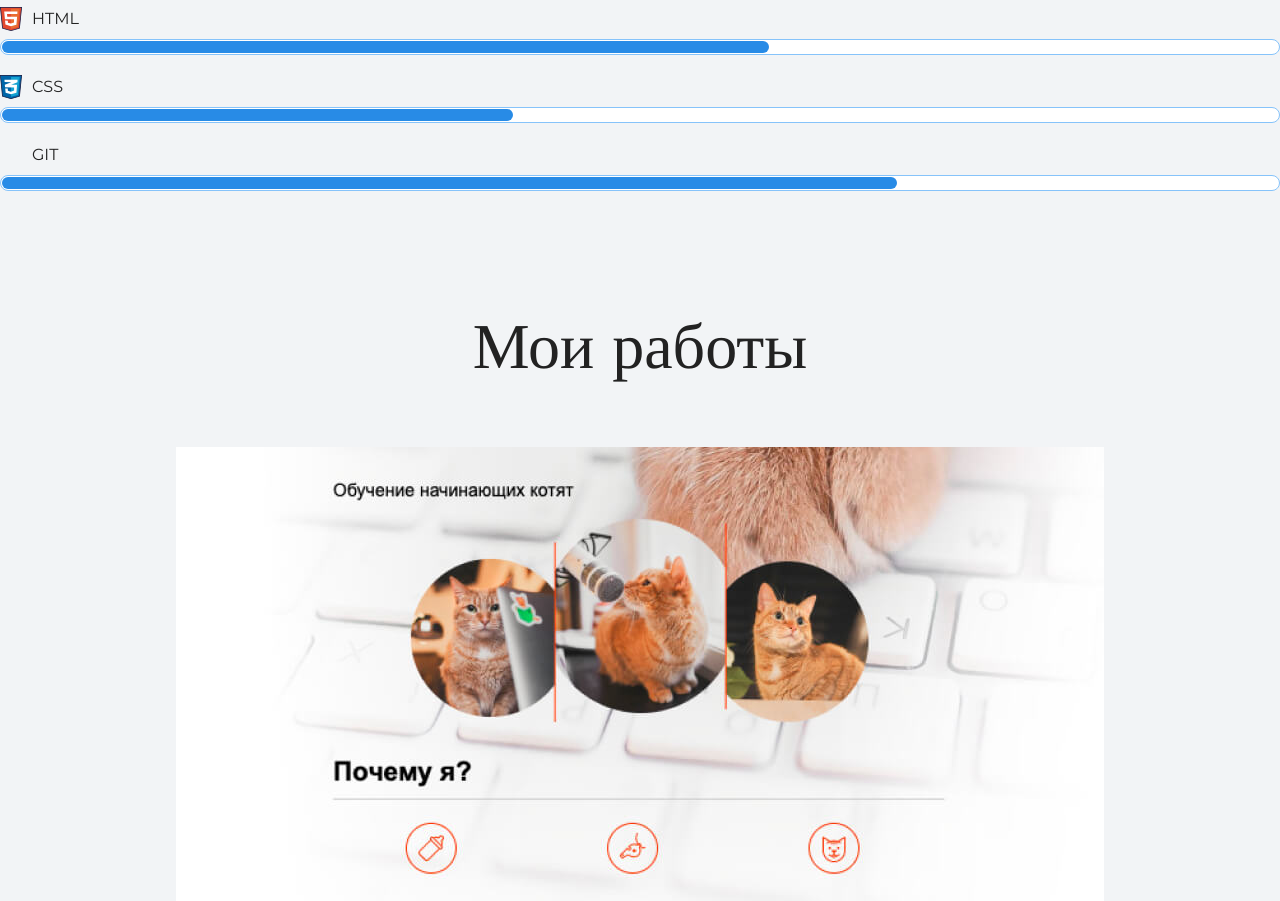
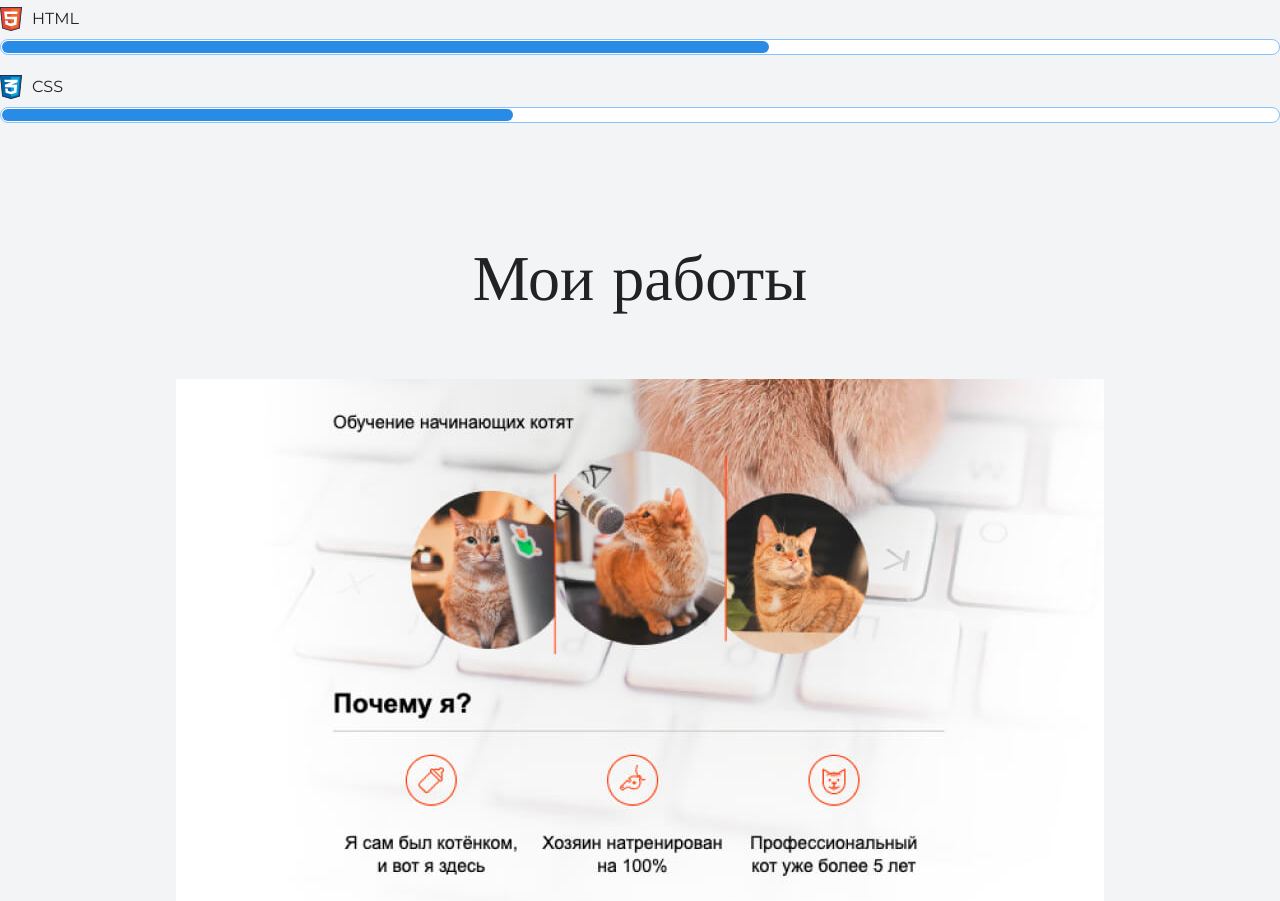
Before and after one commit to Ins17/portfolio, a plain HTML site: page index.html in a window 1280 px wide. Shown: the part 2032-2933 px from the top of the page. Drawn offline with nearby package versions, Linux system fonts and the light colour scheme.

Commit message:
Update index.html

```diff
--- a/index.html
+++ b/index.html
@@ -40,8 +40,6 @@
        <dd class="level"><div style="width: 60%;">60%</div></dd>
        <dt class="skill-css">CSS</dt>
        <dd class="level"><div style="width: 40%;">40%</div></dd>
-       <dt class="skill-git">GIT</dt>
-       <dd class="level"><div style="width: 70%;"></div></dd>
       </dl>
     </div>
     </div>
```
